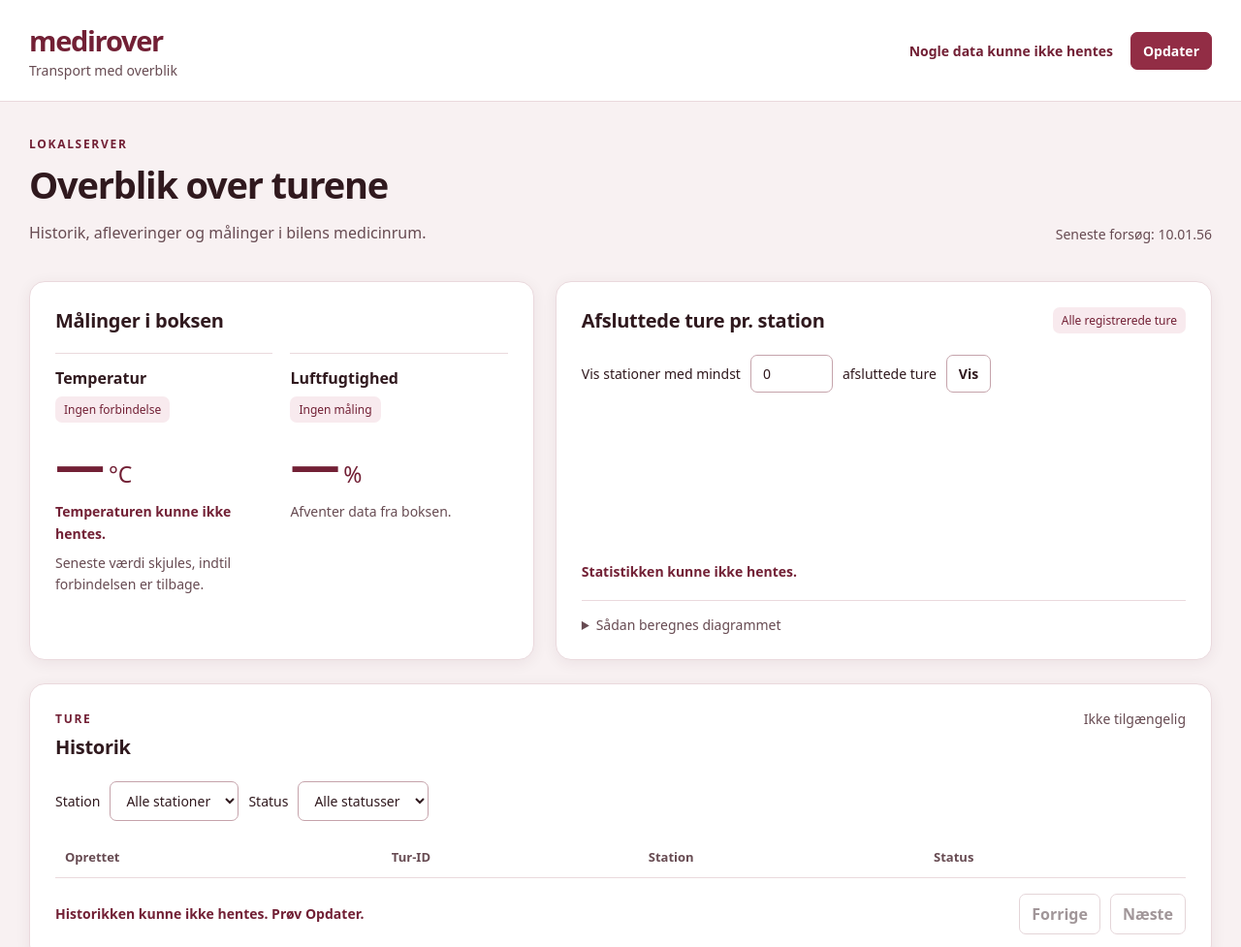
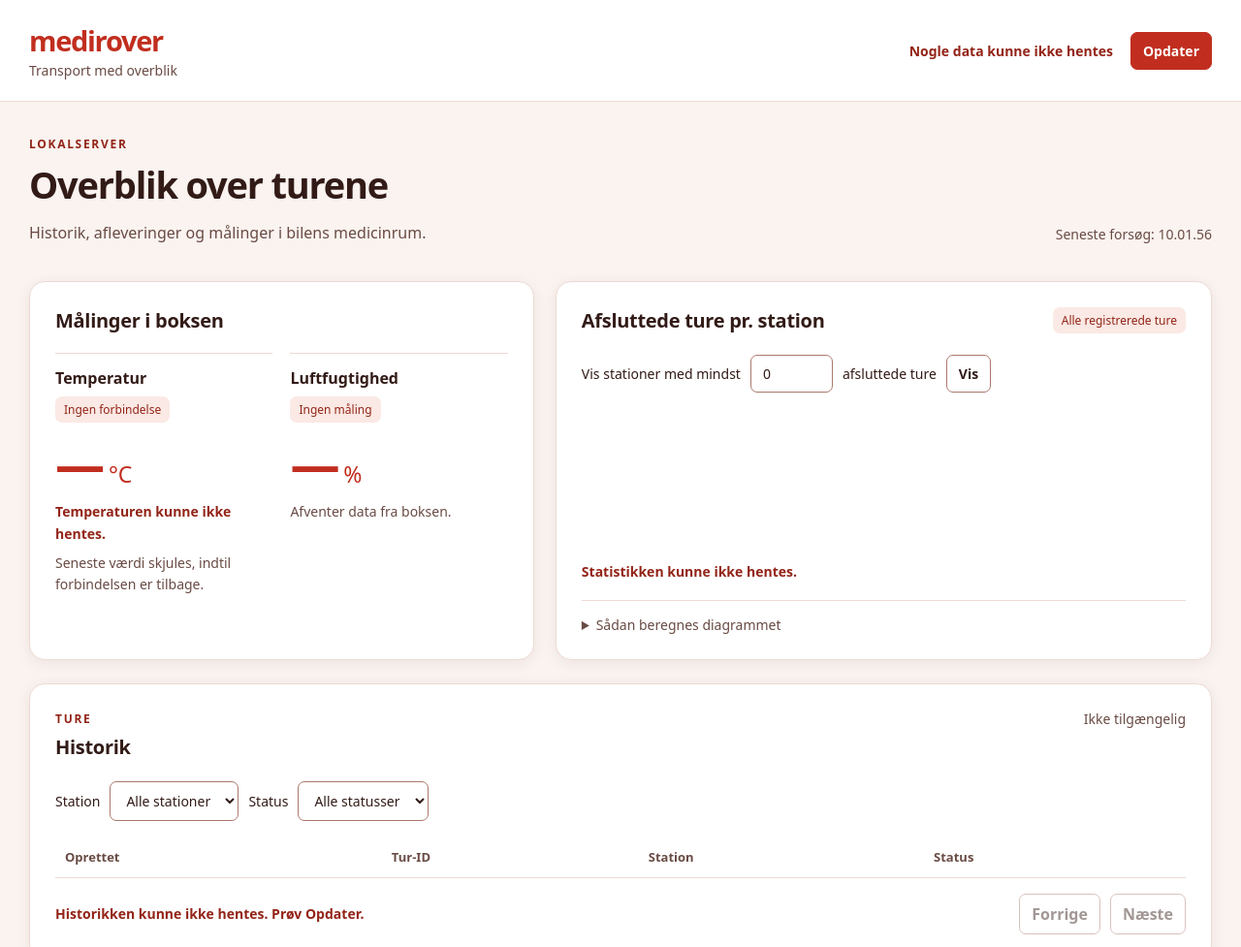
Before and after one commit to SorenGaming/Medirover, a plain HTML site: page lokalserver/static/index.html in a window 1280 px wide. Shown: the top 977 px of the page at 97% size. Drawn offline with Linux system fonts and the light colour scheme; no server answers.

Commit message:
Brug Medirover-rod C12E1F pa hjemmesiden

```diff
--- a/lokalserver/static/index.html
+++ b/lokalserver/static/index.html
@@ -1,6 +1,6 @@
 <!doctype html>
 <html lang="da">
-<head><meta charset="utf-8"><meta name="viewport" content="width=device-width,initial-scale=1"><title>Medirover · Overblik</title><link rel="stylesheet" href="/static/style.css?v=2"><script src="/static/app.js" defer></script></head>
+<head><meta charset="utf-8"><meta name="viewport" content="width=device-width,initial-scale=1"><title>Medirover · Overblik</title><link rel="stylesheet" href="/static/style.css?v=3"><script src="/static/app.js" defer></script></head>
 <body>
 <header><a class="brand" href="/">medirover<span>Transport med overblik</span></a><div class="connection"><span id="connection">Kontrollerer forbindelse…</span><button id="refresh">Opdater</button></div></header>
 <main><!--environment-->
--- a/lokalserver/static/style.css
+++ b/lokalserver/static/style.css
@@ -3,18 +3,17 @@
   font-size: 16px;
   font-synthesis: none;
   color-scheme: light;
-  --page: #f8f1f2;
+  --page: #faf3f0;
   --surface: #fff;
-  --ink: #30191e;
-  --muted: #674b52;
-  --line: #ead9dd;
-  --control-line: #c5a3ab;
-  --tint: #f8eaee;
-  --accent: #922d45;
-  --accent-dark: #722035;
-  --chart: #aa3f57;
-  --focus: #bd4b66;
-  --shadow: #48172412;
+  --ink: #321b17;
+  --muted: #694b44;
+  --line: #eddad3;
+  --control-line: #ab786d;
+  --tint: #fae9e4;
+  --tint-strong: #f3d2ca;
+  --accent: #C12E1F;
+  --accent-dark: #932418;
+  --shadow: #481c1312;
   color: var(--ink);
   background: var(--page);
 }
@@ -30,7 +29,7 @@ header {
   justify-content: space-between;
   gap: 24px;
 }
-.brand { font-weight: 800; font-size: 29px; letter-spacing: -1.3px; color: var(--accent-dark); text-decoration: none; }
+.brand { font-weight: 800; font-size: 29px; letter-spacing: -1.3px; color: var(--accent); text-decoration: none; }
 .brand span { font-size: 14px; letter-spacing: 0; font-weight: 400; display: block; color: var(--muted); margin-top: 2px; }
 .connection { display: flex; align-items: center; gap: 18px; font-size: 14px; }
 main { max-width: 1276px; margin: auto; padding: 34px 28px; }
@@ -55,7 +54,7 @@ p { line-height: 1.6; margin: 8px 0; }
   letter-spacing: -.045em;
   line-height: 1.2;
   font-weight: 650;
-  color: var(--accent-dark);
+  color: var(--accent);
   margin: 12px 0 8px;
   overflow-wrap: anywhere;
 }
@@ -67,7 +66,7 @@ button, select, input { border: 1px solid var(--control-line); border-radius: 7p
 button { cursor: pointer; font-weight: 600; }
 button:hover { background: var(--tint); }
 button:disabled { opacity: .45; cursor: default; }
-:where(a, button, input, select, summary):focus-visible { outline: 3px solid var(--focus); outline-offset: 3px; }
+:where(a, button, input, select, summary):focus-visible { outline: 3px solid var(--accent); outline-offset: 3px; }
 #refresh { background: var(--accent); color: var(--surface); border-color: var(--accent); }
 #refresh:hover { background: var(--accent-dark); border-color: var(--accent-dark); }
 #minimum { width: 85px; }
@@ -75,7 +74,7 @@ button:disabled { opacity: .45; cursor: default; }
 .chart { min-height: 150px; display: flex; flex-direction: column; justify-content: center; gap: 20px; }
 .bar-row { display: grid; grid-template-columns: 75px 1fr 45px; gap: 16px; align-items: center; font-size: 14px; }
 .bar-track { height: 28px; background: var(--tint); border-radius: 5px; overflow: hidden; }
-.bar-fill { height: 100%; background: var(--chart); border-radius: 5px; }
+.bar-fill { height: 100%; background: var(--accent); border-radius: 5px; }
 .bar-row strong { text-align: right; font-size: 20px; }
 .chart-empty { color: var(--muted); padding: 30px 0; }
 details { border-top: 1px solid var(--line); margin-top: 18px; padding-top: 15px; font-size: 14px; color: var(--muted); }
@@ -89,8 +88,8 @@ th { color: var(--muted); font-size: 13px; font-weight: 600; padding: 12px 10px;
 td { padding: 15px 10px; border-bottom: 1px solid var(--tint); font-size: 14px; }
 td.id { font: 13px ui-monospace, Consolas, monospace; color: var(--muted); }
 .badge { display: inline-block; border-radius: 6px; padding: 4px 9px; background: var(--tint); color: var(--muted); font-size: 13px; }
-.badge.running { background: #f3d8df; color: var(--accent-dark); }
-.badge.completed { background: var(--accent-dark); color: var(--surface); }
+.badge.running { background: var(--tint-strong); color: var(--accent-dark); }
+.badge.completed { background: var(--accent); color: var(--surface); }
 .pagination { display: flex; justify-content: space-between; align-items: center; flex-wrap: wrap; gap: 14px; margin-top: 16px; }
 .pagination > div { display: flex; gap: 10px; }
 footer { display: flex; justify-content: space-between; gap: 16px; color: var(--muted); font-size: 13px; margin: 25px 4px; }
```
